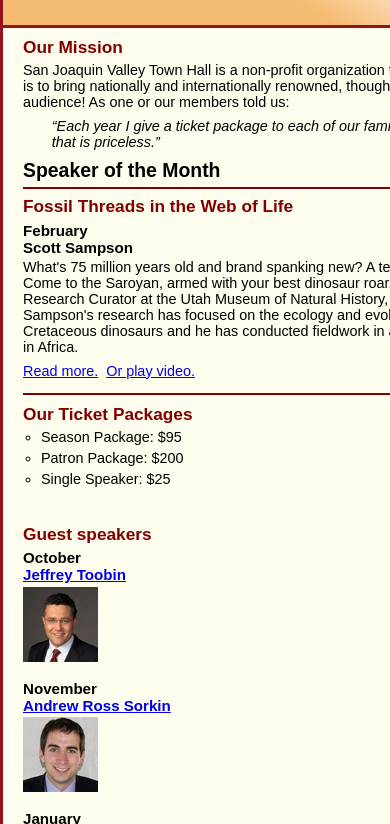
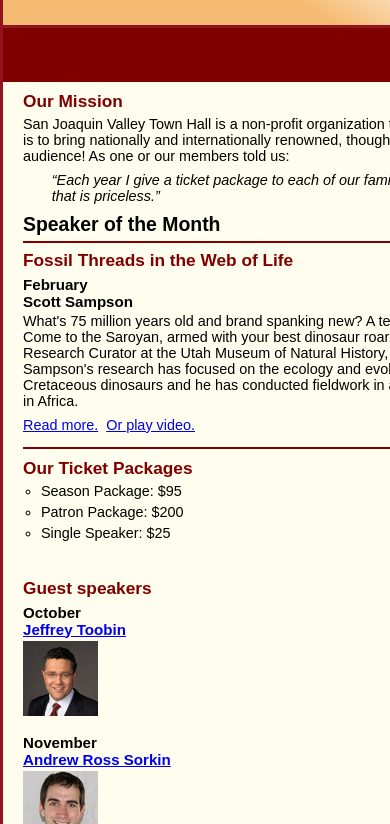
Before and after one commit to aeg3njit/A15, a plain HTML site: page index.html in a window 390 px wide. Shown: the part 162-986 px from the top of the page. Drawn offline with nearby package versions, Linux system fonts and the light colour scheme.

Commit message:
Update index.html

```diff
--- a/index.html
+++ b/index.html
@@ -24,6 +24,7 @@
 		<h3>Celebrating our
 			<span class="shadow">75<sup>th</sup></span> Year</h3>
 	</header>
+	<nav id="mobile_menu"></nav>
 	<nav id="nav_menu">
     		<ul>
         		<li><a href="index.html" class="current">Home</a></li>
```
